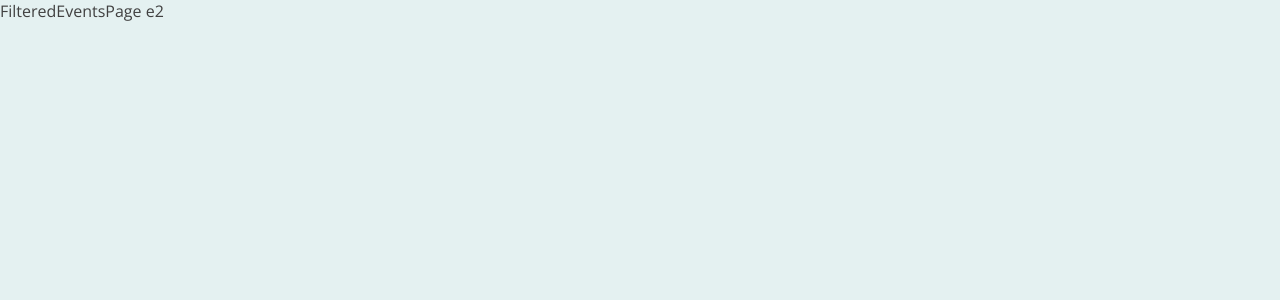
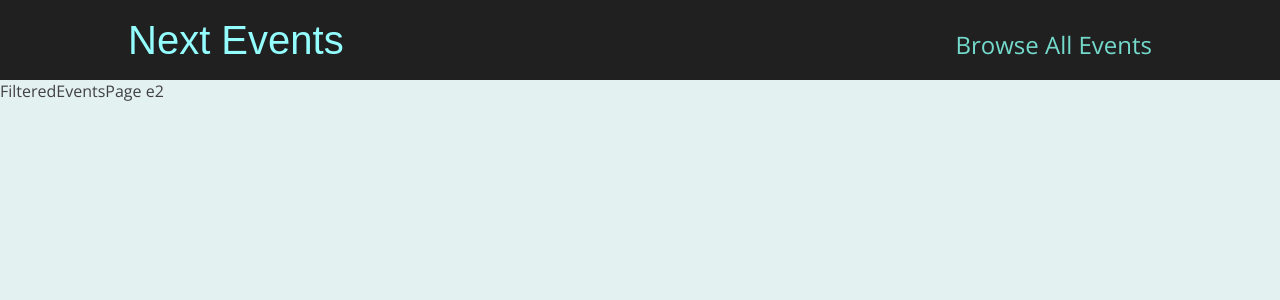
Before and after one commit to arvin7596/events-next, a Next.js app: page /events/e2 in a window 1280 px wide. Shown: the top 300 px of the page. Built offline with nearby package versions, Linux system fonts and the light colour scheme.

Commit message:
feat : add layout and main header

```diff
--- /dev/null
+++ b/components/layout/layout.js
@@ -0,0 +1,12 @@
+import MainHeader from "./main-header";
+
+function Layout(props) {
+  return (
+    <div>
+      <MainHeader />
+      <main>{props.children}</main>
+    </div>
+  );
+}
+
+export default Layout;
--- /dev/null
+++ b/components/layout/main-header.js
@@ -0,0 +1,23 @@
+import Link from "next/link";
+import classes from "./main-header.module.css";
+function MainHeader() {
+  return (
+    <header className={classes.header}>
+      <div className={classes.logo}>
+        <Link href="/">Next Events</Link>
+      </div>
+      <nav className={classes.navigation}>
+        <ul>
+          <li>
+            <Link href="/events">Browse All Events</Link>
+          </li>
+          {/* <li>
+            <Link href="/events/search">Search Events</Link>
+          </li> */}
+        </ul>
+      </nav>
+    </header>
+  );
+}
+
+export default MainHeader;
--- /dev/null
+++ b/components/layout/main-header.module.css
@@ -0,0 +1,41 @@
+.header {
+  width: 100%;
+  display: flex;
+  justify-content: space-between;
+  align-items: baseline;
+  padding: 1rem 10%;
+  height: 5rem;
+  background-color: #202020;
+}
+
+.logo {
+  font-size: 1.5rem;
+  color: white;
+  font-family: 'Fira', sans-serif;
+  height: 100%;
+  display: flex;
+  justify-content: center;
+  align-items: center;
+  color: #94fdfd;
+}
+
+.logo a {
+  text-decoration: none;
+  color: #94fdfd;
+}
+
+.navigation a {
+  text-decoration: none;
+  color: #74dacc;
+  font-size: 1rem;
+}
+
+@media (min-width: 768px) {
+  .logo {
+    font-size: 2.5rem;
+  }
+
+  .navigation a {
+    font-size: 1.5rem;
+  }
+}
--- a/pages/_app.js
+++ b/pages/_app.js
@@ -1,7 +1,12 @@
 import "../styles/globals.css";
+import Layout from "../components/layout/layout";
 
 function MyApp({ Component, pageProps }) {
-  return <Component {...pageProps} />;
+  return (
+    <Layout>
+      <Component {...pageProps} />
+    </Layout>
+  );
 }
 
 export default MyApp;
```
